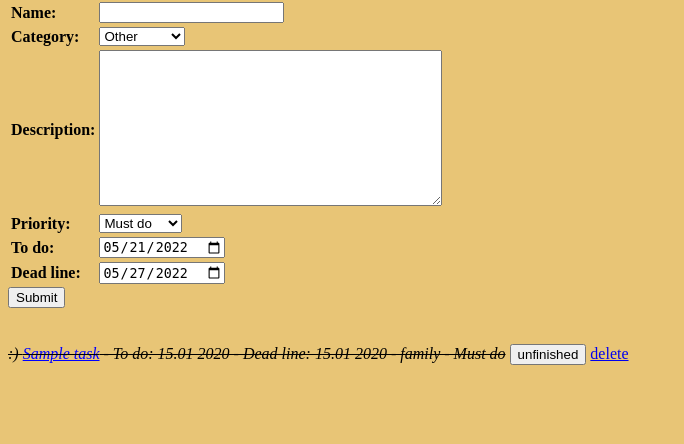
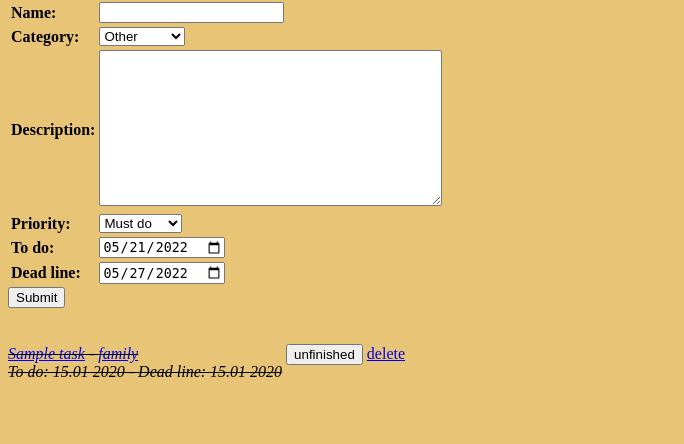
Before and after one commit to EduardPython/todo_list, a Django app: page / in a window 1280 px wide. Shown: the part 236-680 px from the top of the page, without its empty margins (0-684 px from the left). Run offline with Django 4.2, Linux system fonts and the light colour scheme; a user stored in the database is signed in; tables that the repository leaves empty hold one stand-in row (values such as "Sample post").

Commit message:
drobne upravy

```diff
--- a/base/templates/base/task_create.html
+++ b/base/templates/base/task_create.html
@@ -1,14 +1,14 @@
 {% extends "base/base.html" %}
 
 {% block form %}
-    <h3>hello, {{ user }}</h3>
-    <div>
+  <h3>hello, {{ user }}</h3>
+  <div>
     {% if request.user.is_authenticated %}
-        <a href="{% url "logout" %}">Logout</a>
+      <a href="{% url "logout" %}">Logout</a>
     {% else %}
-        <a href="{% url "login" %}">Login</a>
+      <a href="{% url "login" %}">Login</a>
     {% endif %}
-    </div>
+  </div>
   <a href="{% url 'categories' %}">Categories</a><br><br>
   <h4>CREATE A NEW TASK</h4>
   <div>
@@ -22,16 +22,23 @@
     <br><br>
   </div>
 
-  {#    <table>#}
+{#      <table>#}
   {% for task in all_tasks %}
     <div>
       {% if task.completed %}
         <div class="line">
-          <i><s><span>:) <a class="nodiffcolor" href={% url "task_detail" task.id %}>{{ task.name|slice:":25" }}</a> - To do: {{ task.to_do|date:'d.m Y' }} - Dead line: {{ task.dead_line|date:'d.m Y' }} - {{ task.category }} - {{ task.priority }}</span></s></i>
+          <i><s><span> <a class="nodiffcolor" href={% url "task_detail" task.id %}>{{ task.name|slice:":17" }}</a>
+            - <a class="discoloration" href={% url "categories" %}>{{ task.category }}</a><br>
+            To do: {{ task.to_do|date:'d.m Y' }} - Dead line: {{ task.dead_line|date:'d.m Y' }}
+          </span></s></i>
         </div>
       {% else %}
         <div class="line">
-          <span>* <a class="nodiffcolor" href={% url "task_detail" task.id %}>{{ task.name|slice:":25" }}</a> - To do: {{ task.to_do|date:'d.m Y' }} - Dead line: {{ task.dead_line|date:'d.m Y' }} - {{ task.category }} - {{ task.priority }}</span>
+          <span> <a class="nodiffcolor" href={% url "task_detail" task.id %}>{{ task.name|slice:":17" }}</a><br>
+            To do: {{ task.to_do|date:'d.m Y' }}<br>
+            Dead line: {{ task.dead_line|date:'d.m Y' }}<br>
+            {{ task.priority }} - <a class="discoloration" href={% url "categories" %}>{{ task.category }}</a><br><br>
+          </span>
         </div>
       {% endif %}
       {% if task.completed == False %}
@@ -53,6 +60,6 @@
       <a href="{% url "delete_task" task.id %}">delete</a>
     </div>
   {% endfor %}
-  {#    </table>#}
+{#      </table>#}
 
 {% endblock form %}
```
